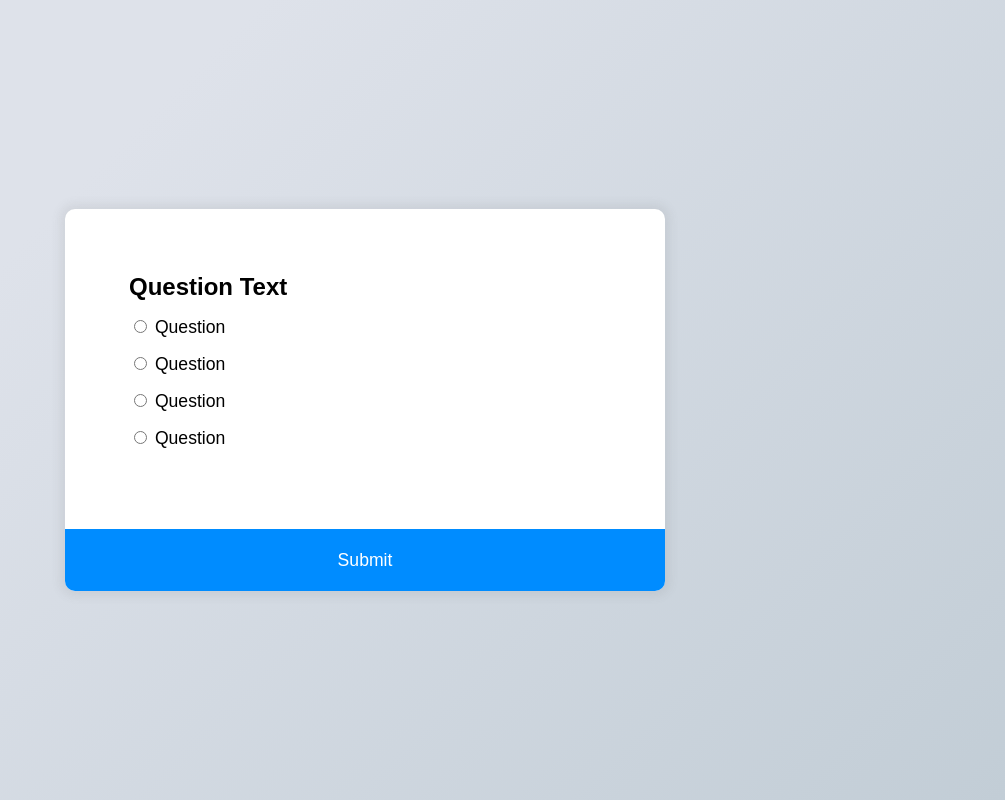
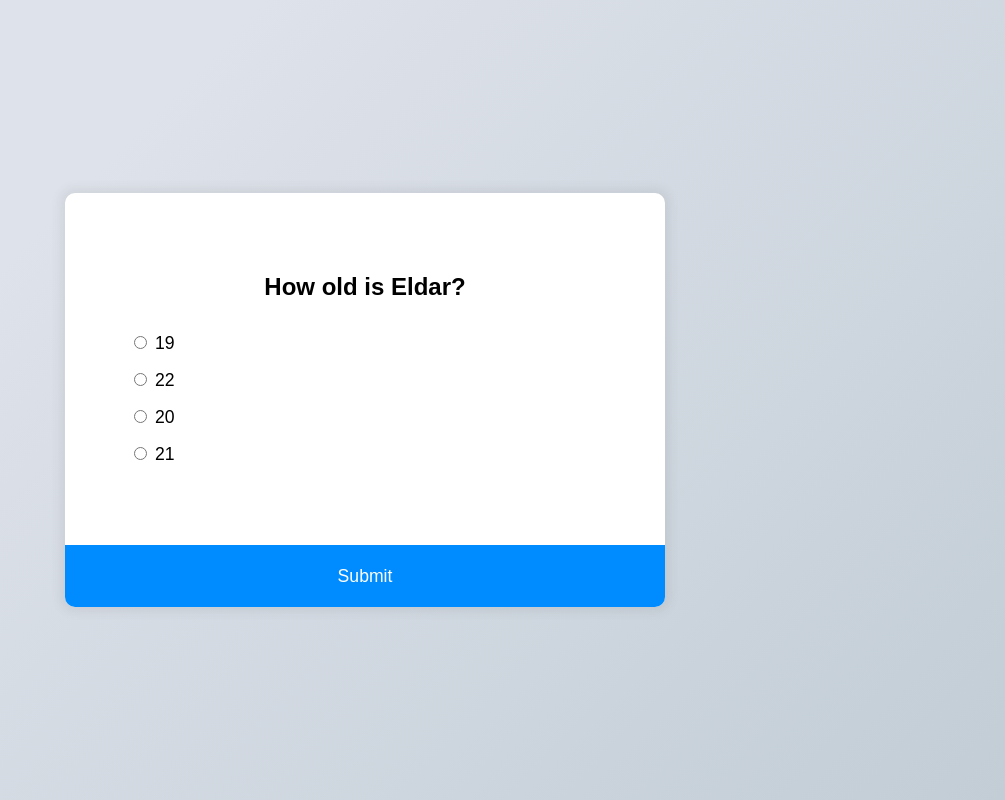
Before and after one commit to Eldar4432/quiz-app, a plain HTML site: page index.html in a window 1280 px wide. Both pictures are taken after a click on the button "Submit". Shown: the whole page, without its empty margins (275-1280 px from the left). Drawn offline with Linux system fonts and the light colour scheme.

Commit message:
submit reload

```diff
--- a/index.html
+++ b/index.html
@@ -8,33 +8,33 @@
     <title>QuizApp</title>
   </head>
   <body>
-    <div class="quiz-container">
+    <div class="quiz-container" id="quiz">
       <div class="quiz-header">
         <h2 id="question">Question Text</h2>
 
         <ul>
           <li>
-            <input type="radio" id="a" name="answer" />
+            <input class="answer" type="radio" id="a" name="answer" />
             <label id="a_text" for="b">Question</label>
           </li>
 
           <li>
-            <input type="radio" id="b" name="answer" />
+            <input class="answer" type="radio" id="b" name="answer" />
             <label id="b_text" for="b">Question</label>
           </li>
 
           <li>
-            <input type="radio" id="c" name="answer" />
+            <input class="answer" type="radio" id="c" name="answer" />
             <label id="c_text" for="c">Question</label>
           </li>
 
           <li>
-            <input type="radio" id="d" name="answer" />
+            <input class="answer" type="radio" id="d" name="answer" />
             <label id="d_text" for="d">Question</label>
           </li>
         </ul>
       </div>
-      <button>Submit</button>
+      <button id="submit">Submit</button>
     </div>
 
     <script src="script.js" defer></script>
--- a/script.js
+++ b/script.js
@@ -1,38 +1,105 @@
 const quizData = [
-    {
-        question: 'How old is Eldar?',
-        a: '19',
-        b: '22',
-        c: '20',
-        d: '21',
-        correct: 'c'
-    }, {
-        question: 'What is the most used programming languages in 2022?',
-        a: 'JavaScript',
-        b: 'Python',
-        c: 'Java',
-        d: 'C#',
-        correct: 'a'
-    }, {
-        question: 'Who is president of Kyrgyzstan?',
-        a: 'Almazbek Atambaev',
-        b: 'Adahan Madumarov',
-        c: 'Sadyr Japarov',
-        d: 'Eldar Aibekov',
-        correct: 'c'
-    }, {
-        question: 'What does HTML stand for?',
-        a: 'Hypertext Markup Language',
-        b: 'Cascading Style Sheet',
-        c: 'Jason Object Notation',
-        b: 'Aplication Interface',
-        correct: 'a'
-    }, {
-        questions: 'What year was JavaScript launched?',
-        a: '1996',
-        b: '1997',
-        c: '2000',
-        d: 'none of the above',
-        correct: 'd'
+  {
+    question: "How old is Eldar?",
+    a: "19",
+    b: "22",
+    c: "20",
+    d: "21",
+    correct: "c",
+  },
+  {
+    question: "What is the most used programming languages in 2022?",
+    a: "JavaScript",
+    b: "Python",
+    c: "Java",
+    d: "C#",
+    correct: "a",
+  },
+  {
+    question: "Who is president of Kyrgyzstan?",
+    a: "Almazbek Atambaev",
+    b: "Adahan Madumarov",
+    c: "Sadyr Japarov",
+    d: "Eldar Aibekov",
+    correct: "c",
+  },
+  {
+    question: "What does HTML stand for?",
+    a: "Hypertext Markup Language",
+    b: "Cascading Style Sheet",
+    c: "Jason Object Notation",
+    b: "Aplication Interface",
+    correct: "a",
+  },
+  {
+    questions: "What year was JavaScript launched?",
+    a: "1995",
+    b: "1997",
+    c: "2000",
+    d: "none of the above",
+    correct: "a",
+  },
+];
+
+const quiz = document.getElementById("quiz");
+const answerEls = document.querySelectorAll(".answer");
+const questionEl = document.getElementById("question");
+
+const a_text = document.getElementById("a_text");
+const b_text = document.getElementById("b_text");
+const c_text = document.getElementById("c_text");
+const d_text = document.getElementById("d_text");
+
+const submitBtn = document.getElementById("submit");
+
+let currentQuiz = 0;
+// let answer = undefined;
+let score = 0;
+
+loadQuiz();
+function loadQuiz() {
+  decelectAnswers();
+  const currentQuizData = quizData[currentQuiz];
+  questionEl.innerText = currentQuizData.question;
+  a_text.innerText = currentQuizData.a;
+  b_text.innerText = currentQuizData.b;
+  c_text.innerText = currentQuizData.c;
+  d_text.innerText = currentQuizData.d;
+}
+
+function getSelected() {
+  let answer = undefined;
+
+  // const answerEls = document.querySelectorAll(".answer");
+
+  answerEls.forEach((answerEl) => {
+    if (answerEl.checked) {
+      answer = answerEl.id;
     }
-]
+  });
+
+  return answer;
+}
+
+function decelectAnswers() {
+  answerEls.forEach((answerEl) => {
+    answerEl.checked = false;
+  });
+}
+
+submitBtn.addEventListener("click", () => {
+  const answer = getSelected();
+  if (answer) {
+    if (answer === quizData[currentQuiz].correct) {
+      score++;
+    }
+    currentQuiz++;
+
+    if (currentQuiz < quizData.length) {
+      loadQuiz();
+    } else {
+      quiz.innerHTML = `<h2>You answered correctly at ${score}/${quizData.length} questions</h2>
+      <button onclick='location.reload()'>Reload</button>`
+    }
+  }
+});
--- a/style.css
+++ b/style.css
@@ -28,11 +28,17 @@ body{
 
 h2{
     margin: 0;
+    text-align: center;
+    padding: 1rem;
 }
 
 ul li{
     margin: 1rem 0;
     font-size: 1.1rem;
+}
+
+ul li label {
+    cursor: pointer;
 }
 
 .quiz-header{
```
